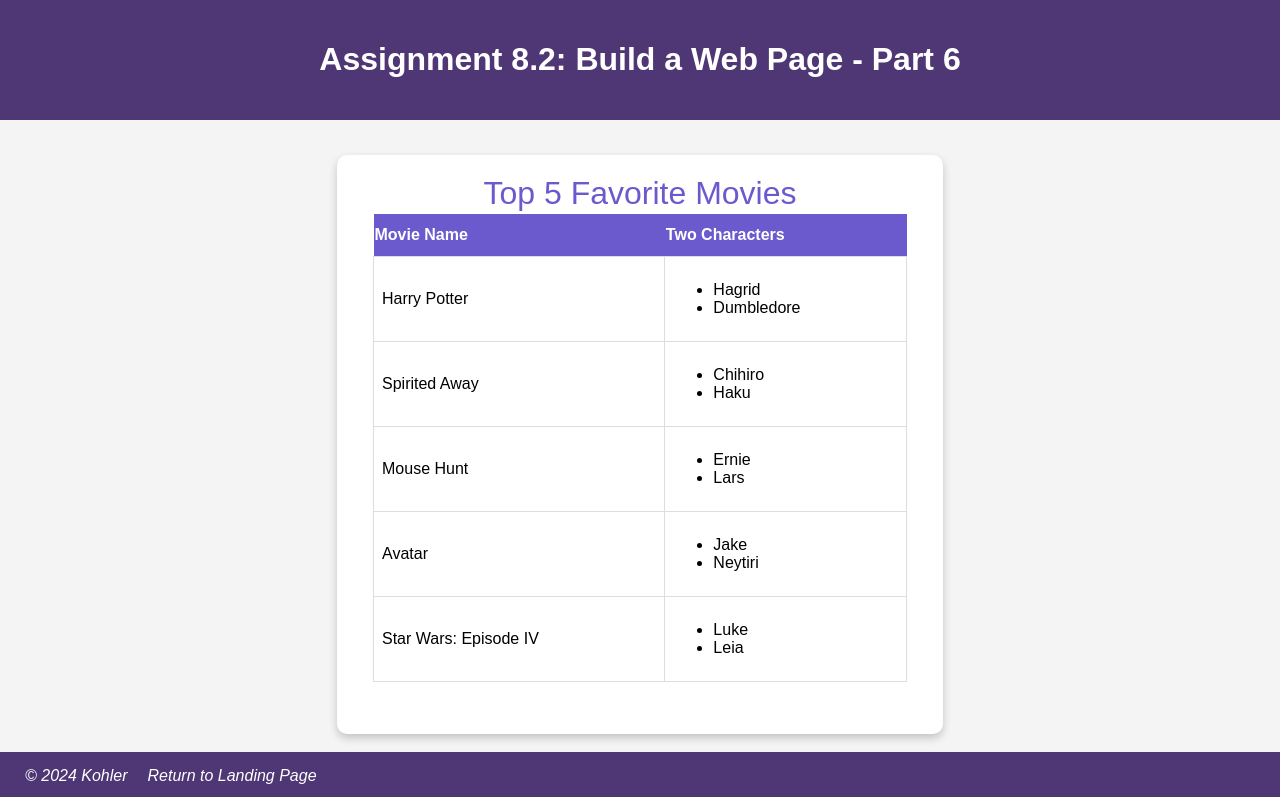
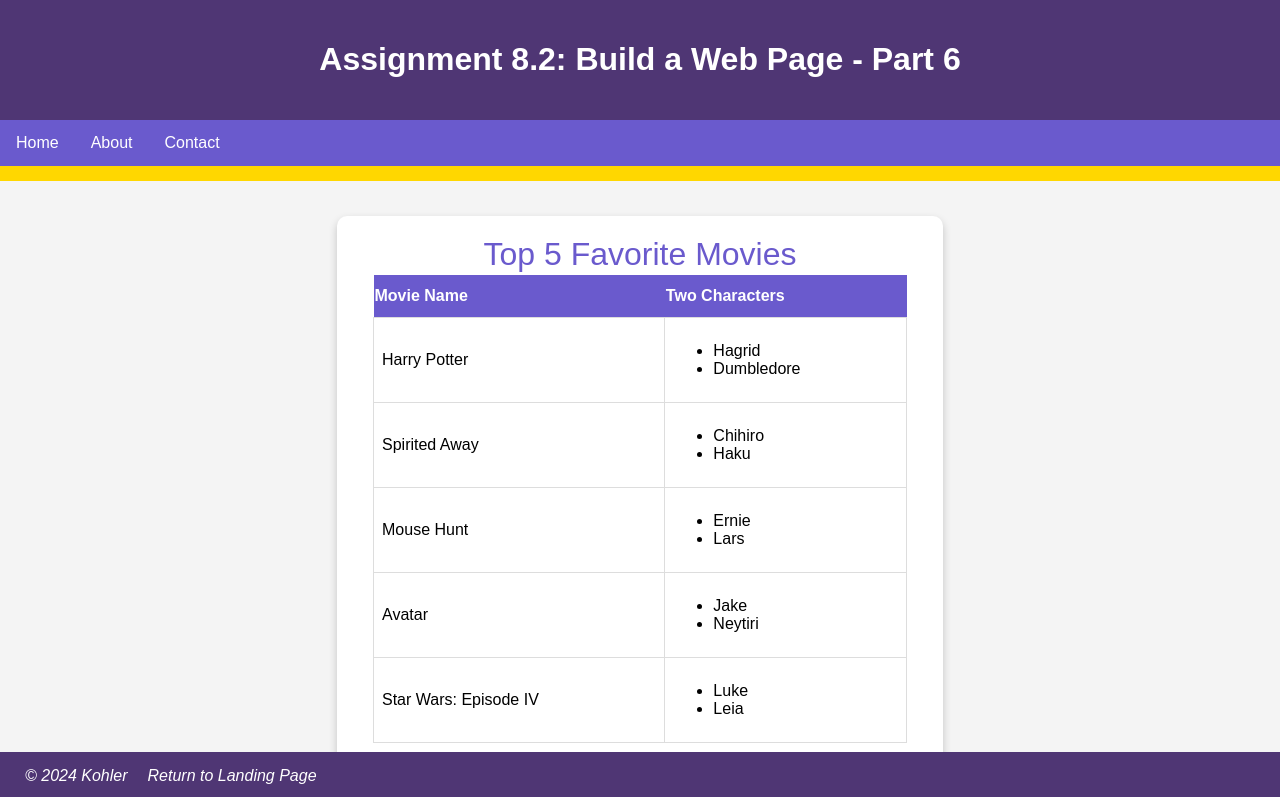
Before and after one commit to Ckohler1/csd-340, a plain HTML site: page module-8/Kohler_Mod8_2.html in a window 1280 px wide. Shown: the top 797 px of the page. Drawn offline with Linux system fonts and the light colour scheme.

Commit message:
M8 assignment fix

```diff
--- a/module-8/Kohler_Mod8_2.html
+++ b/module-8/Kohler_Mod8_2.html
@@ -13,6 +13,13 @@
     <header>
         <h1>Assignment 8.2: Build a Web Page - Part 6</h1>
     </header>
+
+    <!-- Navigation Bar -->
+    <div id="navbar">
+        <a href="../index.html">Home</a>
+        <a href="#">About</a>
+        <a href="#">Contact</a>
+    </div>
 
     <!-- Main Content Container -->
     <div id="container">
```
